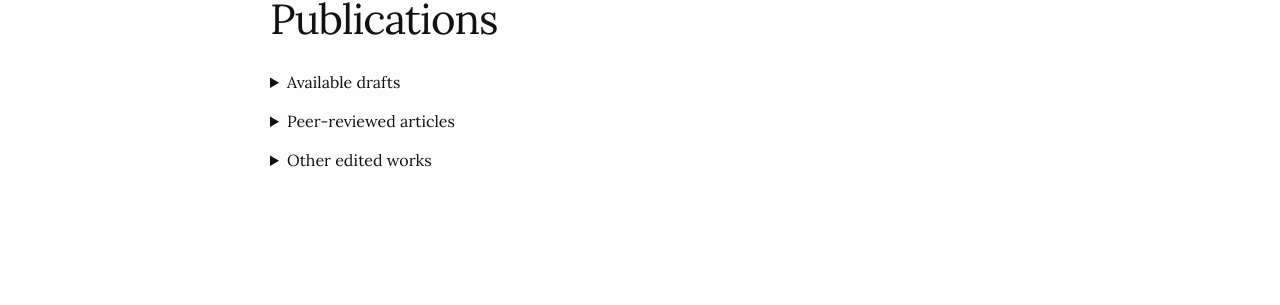
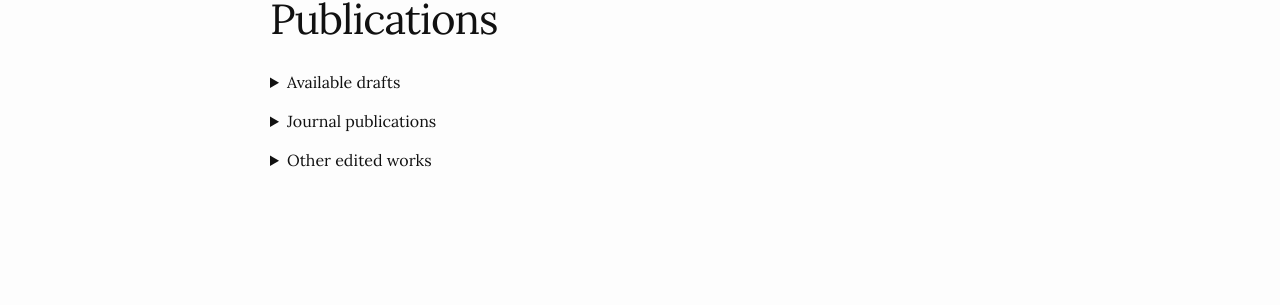
Before and after one commit to laurenthebertdufresne/laurenthebertdufresne.github.io, a Jekyll site: the page built from _pages/publications.md, in a window 1280 px wide. Shown: the part 326-631 px from the top of the page. Built offline with Jekyll 4.4.1, drawn with Linux system fonts in a browser that asks for light colours; some of the changed lines change nothing that is shown.

Commit message:
Updating papers

```diff
--- a/_includes/available-drafts.md
+++ b/_includes/available-drafts.md
@@ -34,9 +34,9 @@
     Joshua Garland, Keyan Ghazi-Zahedi, Jean-Gabriel Young, **Laurent Hébert-Dufresne**, and Mirta Galesic
     [arXiv.org](https://arxiv.org/abs/2009.08392)
 
-*   Emergence of multistrain epidemics with an underlying genotype networke
-    Blake J. M. Williams, Guillaume St-Onge, and **Laurent Hébert-Dufresne**
-    [arXiv.org](https://arxiv.org/abs/2007.07429)
+*   Masculinity Contest Cultures and Inclusive Cultures: Insights From an Agent-Based Model of Organizational Socialization and Promotion
+    John Meluso, **Laurent Hébert-Dufresne**, James P. Bagrow, and Rob Razzante
+    [pdf](https://bit.ly/meluso-et-al-mcc-ic)
 
 *   Distributed consent and its impact on privacy and observability in social networks
     Juniper Lovato, Antoine Allard, Randall Harp, and **Laurent Hébert-Dufresne**
--- a/_includes/peer-reviewed.md
+++ b/_includes/peer-reviewed.md
@@ -1,3 +1,12 @@
+*   Open-source ecosystems need equitable credit across contributions
+    A. Casari, K. McLaughlin, M.Z. Trujillo, J.-G. Young, J.P. Bagrow, and **Laurent Hébert-Dufresne**
+    Nature Computational Science (in press)
+
+*   Emergence of multistrain epidemics with an underlying genotype network
+    Blake J. M. Williams, Guillaume St-Onge, and **Laurent Hébert-Dufresne**
+    PLoS Comput. Biol. (in press)
+    [arXiv.org](https://arxiv.org/abs/2007.07429)
+
 *   Countering hate on social media: Large scale classification of hate and counter speech
     Joshua Garland, Keyan Ghazi-Zahedi, Jean-Gabriel Young, **Laurent Hébert-Dufresne**, and Mirta Galesic
     ACL Workshop on Online Abuse and Harms 102-112 (2020)
--- a/_pages/publications.md
+++ b/_pages/publications.md
@@ -11,12 +11,12 @@
     {{ publications_include | markdownify }}
 </details>
 <details>
-    <summary>Peer-reviewed articles</summary>
+    <summary>Journal publications</summary>
     {% capture publications_include %}{% include peer-reviewed.md %}{% endcapture %}
     {{ publications_include | markdownify }}
 </details>
 <details>
     <summary>Other edited works</summary>
-    {% capture publications_include %}{% include in-peer-reviewed.md %}{% endcapture %}
+    {% capture publications_include %}{% include edited.md %}{% endcapture %}
     {{ publications_include | markdownify }}
 </details>
```
Also changed, not shown: _includes/edited.md (renamed from _includes/in-peer-reviewed.md).
